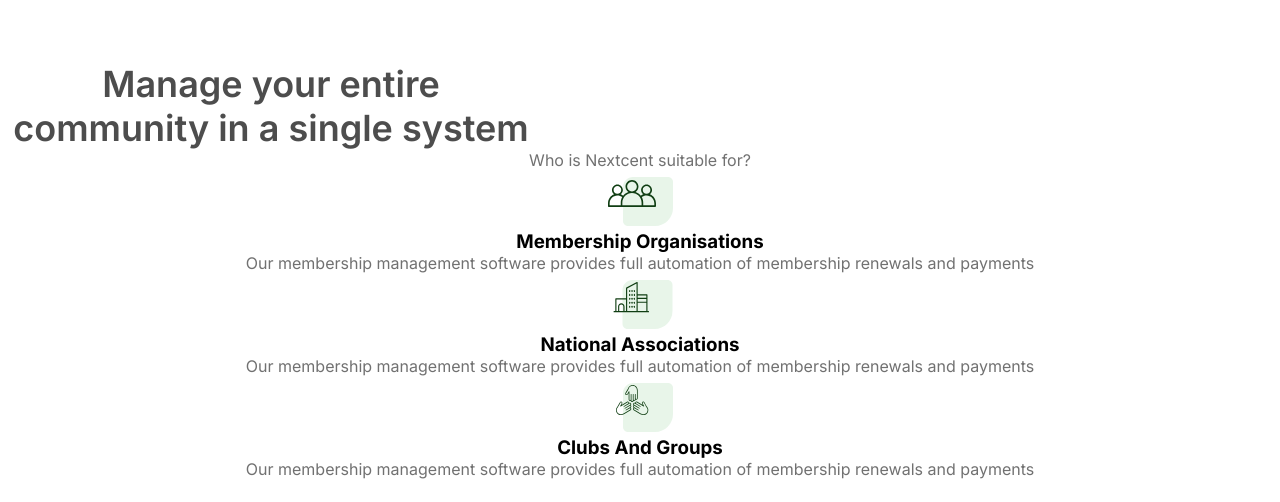
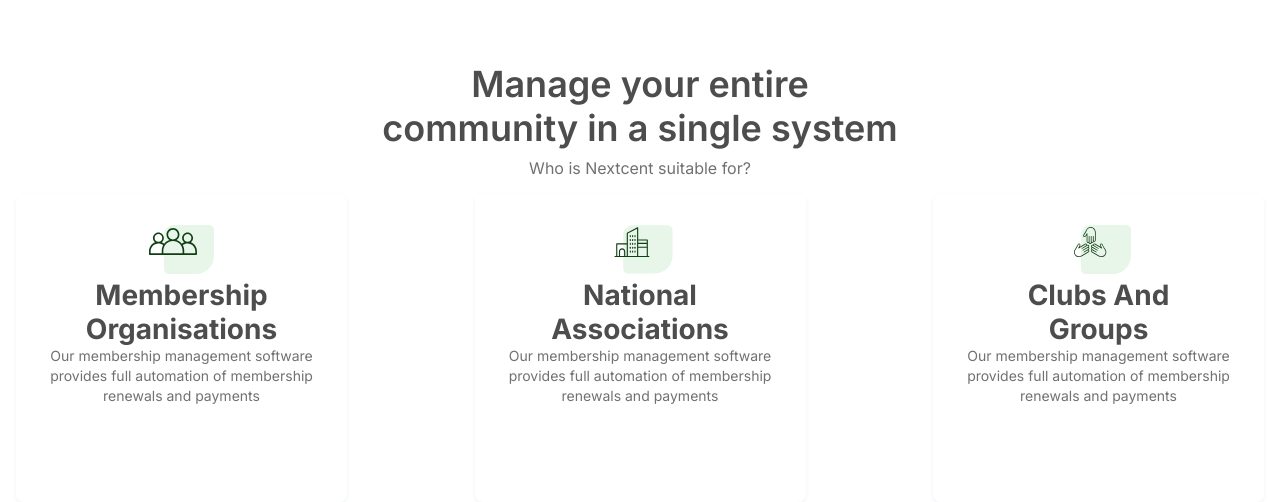
Before and after one commit to IngridLemosCaetano/Nextcent, a plain HTML site: page index.html in a window 1280 px wide. Shown: the part 895-1397 px from the top of the page. Before the commit the page ends 1374 px from the top, so only its background shows below. Drawn offline with Linux system fonts and the light colour scheme.

Commit message:
style: Style the css system manage section

```diff
--- a/index.html
+++ b/index.html
@@ -95,7 +95,7 @@
 
     <section class="manage-system">
         <h2>Manage your entire community in a single system</h2>
-        <p>Who is Nextcent suitable for?</p>
+        <p id="manage-system-subtitle">Who is Nextcent suitable for?</p>
 
         <div class="cards-container">
             <article>
--- a/src/styles/style.css
+++ b/src/styles/style.css
@@ -116,6 +116,53 @@ h1 span{
 
 .manage-system h2{
     width: 542px;
+    margin:  0 auto;
+    margin-top: 40px;
+}
+
+#manage-system-subtitle{
+    margin-top: 8px;
+}
+
+.cards-container{
+    margin-top: 16px;
+    display: flex;
+    gap: 127.5px;
+    justify-content: center;
+}
+
+.cards-container article{
+    width: 299px;
+    height: 260px;
+    box-shadow: 0px 2px 4px rgba(171, 190, 209, 0.20);
+    padding: 24px 16px;
+    text-align: center;
+    border-radius: 8px;
+    transition: 0.5s;
+}
+
+.cards-container article:hover{
+    box-shadow: 0px 8px 14px rgba(171, 190, 209, 0.50);
+    transform: translateY(-8px);
+
+}
+
+.cards-container article img{
+    width: 65px;
+    height: 56px;
+}
+
+.cards-container article h3{
+    color: var(--color-neutral-d_grey);
+    font-size: 28px;
+    margin-bottom: 8px;
+    width: 231px;
+    margin: 0 auto;
+}
+
+.cards-container article p{
+    font-size: 14px;
+    line-height: 20px;
 }
 
 /* ------------ FIM MANAGE SYSTEM ------------ */
```
